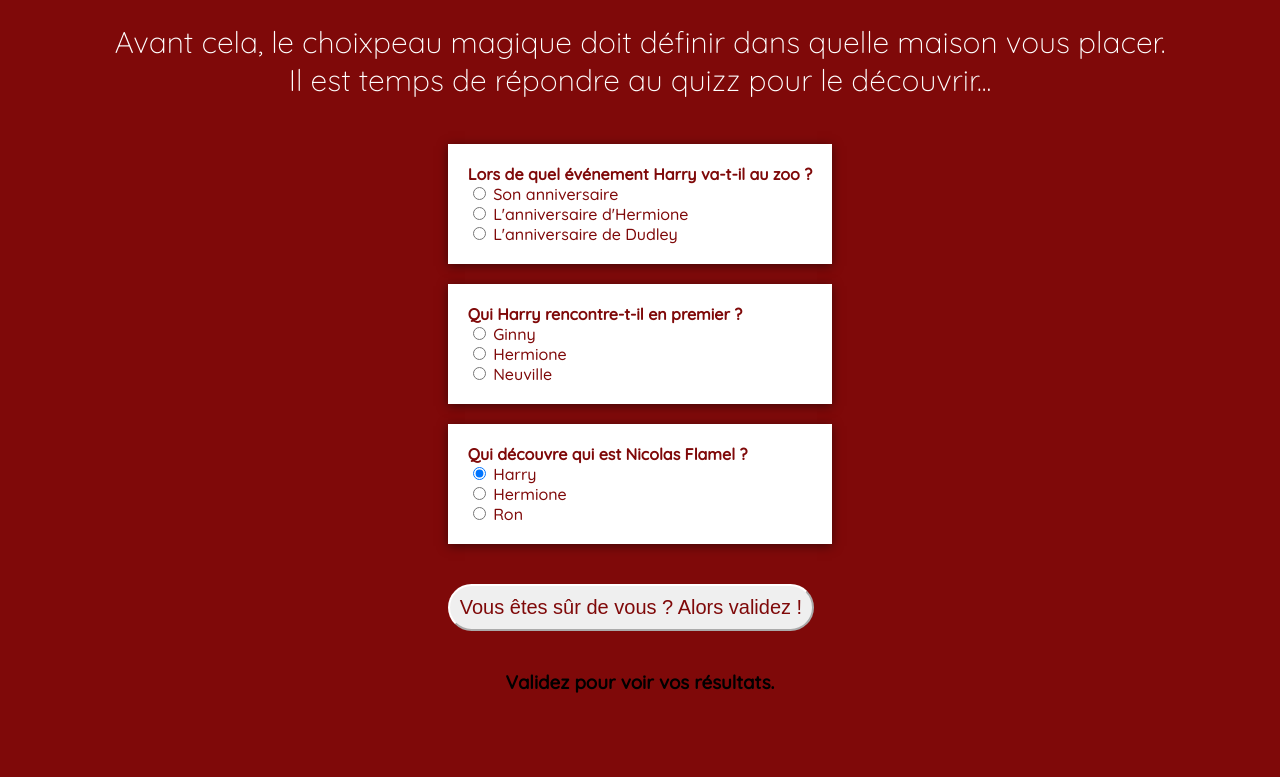
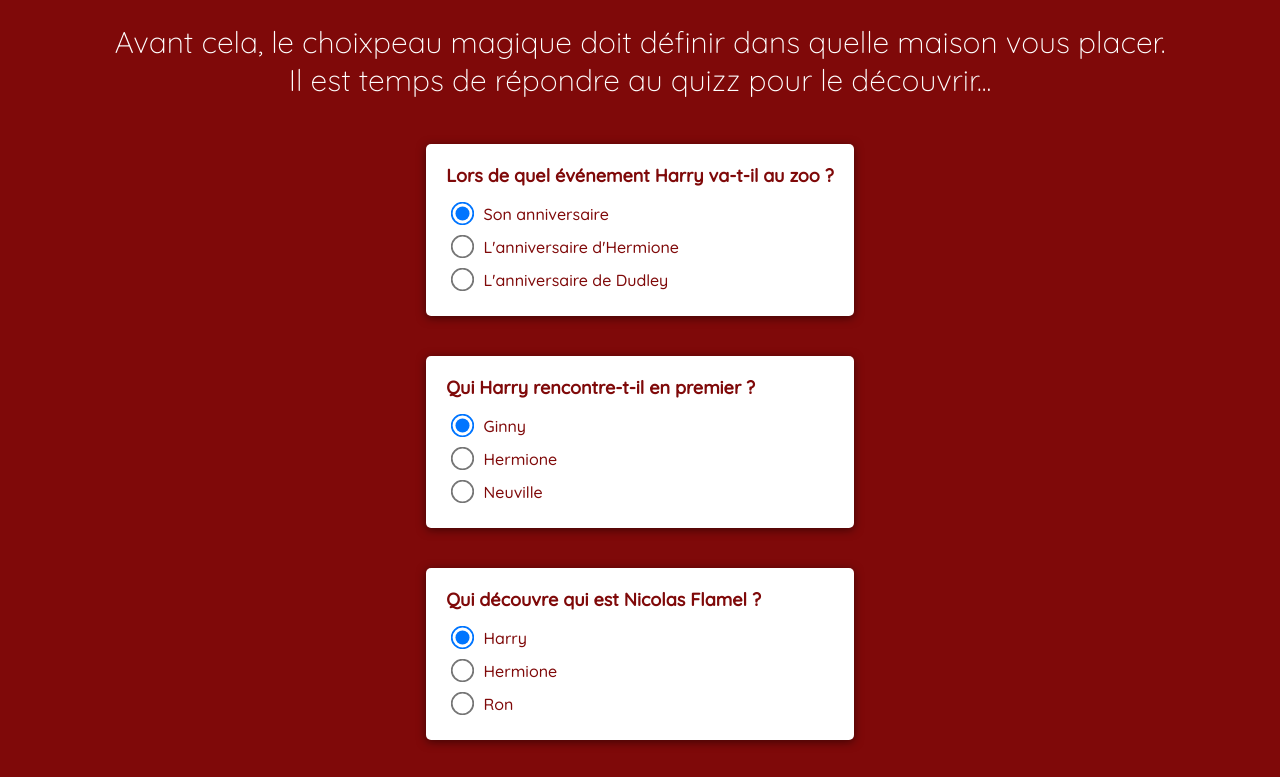
Before and after one commit to JuPrvnt/quizz-harry-potter, a plain HTML site: page index.html in a window 1280 px wide. Shown: the part 502-1279 px from the top of the page. Before the commit the page ends 1214 px from the top, so only its background shows below. Drawn offline with Linux system fonts and the light colour scheme; a web font is replaced by a local one.

Commit message:
ajustements css + début js

```diff
--- a/app.js
+++ b/app.js
@@ -0,0 +1,15 @@
+const form = document.querySelector(".quizz-hp-form");
+let resultsTable = [];
+
+form.addEventListener("submit", (e) => {
+  e.preventDefault();
+  // console.log(document.querySelector('input[name="q1"]:checked').value);
+
+  for (i = 1; i < 4; i++) {
+    resultsTable.push(
+      document.querySelector(`input[name="q${i}"]:checked`).value
+    );
+  }
+  console.log(resultsTable);
+  resultsTable = [];
+});
--- a/index.html
+++ b/index.html
@@ -45,32 +45,32 @@
                 <h4>Qui Harry rencontre-t-il en premier ?</h2>
 
                     <div>
-                        <input type="radio" id="Ginny" name="q1" value="a" checked>
+                        <input type="radio" id="Ginny" name="q2" value="a" checked>
                         <label for="Ginny">Ginny</label>
                     </div>
                     <div>
-                        <input type="radio" id="Hermione" name="q1" value="b">
+                        <input type="radio" id="Hermione" name="q2" value="b">
                         <label for="Hermione">Hermione</label>
                     </div>
                     <div>
-                        <input type="radio" id="Neuville" name="q1" value="c">
+                        <input type="radio" id="Neuville" name="q2" value="c">
                         <label for="Neuville">Neuville</label>
                     </div>
             </div>
 
-            <div class="quizz-hp-block">
+            <div class="quizz-hp-block loose">
                 <h4>Qui découvre qui est Nicolas Flamel ?</h2>
 
                     <div>
-                        <input type="radio" id="Harry" name="q1" value="a" checked>
+                        <input type="radio" id="Harry" name="q3" value="a" checked>
                         <label for="Harry">Harry</label>
                     </div>
                     <div>
-                        <input type="radio" id="Hermione" name="q1" value="b">
+                        <input type="radio" id="Hermione" name="q3" value="b">
                         <label for="Hermione">Hermione</label>
                     </div>
                     <div>
-                        <input type="radio" id="Ron" name="q1" value="c">
+                        <input type="radio" id="Ron" name="q3" value="c">
                         <label for="Ron">Ron</label>
                     </div>
             </div>
--- a/style.css
+++ b/style.css
@@ -24,6 +24,7 @@ h1 {
   margin: 20px;
   padding: 30px;
   box-shadow: 0 30px 30px rgba(0, 0, 0, 0.5);
+  border-radius: 5px;
 }
 
 .quizz-hp-img-home {
@@ -45,25 +46,42 @@ h2 {
   text-align: center;
 }
 
+.quizz-hp-form {
+  display: flex;
+  flex-direction: column;
+  align-content: center;
+}
+
 .quizz-hp-block {
   padding: 20px;
   margin: 20px;
   background-color: white;
   color: #7f0909;
   box-shadow: 0 2px 10px rgba(0, 0, 0, 0.5);
+  font-size: 16px;
+  border-radius: 5px;
 }
 
 h4 {
   margin: 0px;
+  padding-bottom: 10px;
+  font-size: 18px;
+}
+
+.quizz-hp-block input[type="radio"] {
+  transform: scale(1.8);
+  margin: 10px;
 }
 
 .quizz-hp-button {
+  display: flex;
   margin: 20px;
-  padding: 10px;
-  font-size: 20px;
+  padding: 15px;
+  font-size: 18px;
   color: #7f0909;
   border-radius: 25px;
   border-color: white;
+  align-self: center;
 }
 
 .quizz-hp-button:hover {
@@ -73,6 +91,49 @@ h4 {
   border-color: #576561;
   stroke: none;
   animation: color-heart 1000ms normal 1 backwards;
+}
+
+.quizz-hp-results {
+  padding: 25px;
+  margin: 10px 0px 70px;
+  border-radius: 5px;
+  box-shadow: 0 2px 10px rgba(0, 0, 0, 0.5);
+}
+
+.quizz-hp-results {
+  text-align: center;
+  background-color: white;
+}
+
+.quizz-hp-help {
+  text-align: center;
+  font-size: 20px;
+  margin-top: 10px;
+}
+
+.quizz-hp-score {
+  text-align: center;
+  font-size: 25px;
+  margin-top: 10px;
+}
+
+.loose {
+  animation: loose 0.3s ease-in-out;
+}
+
+@keyframes loose {
+  0% {
+    transform: translateX(0px);
+  }
+  33% {
+    transform: translateX(5px);
+  }
+  66% {
+    transform: translateX(-5px);
+  }
+  100% {
+    transform: translateX(0px);
+  }
 }
 
 @media screen and (max-width: 395px) {
```
